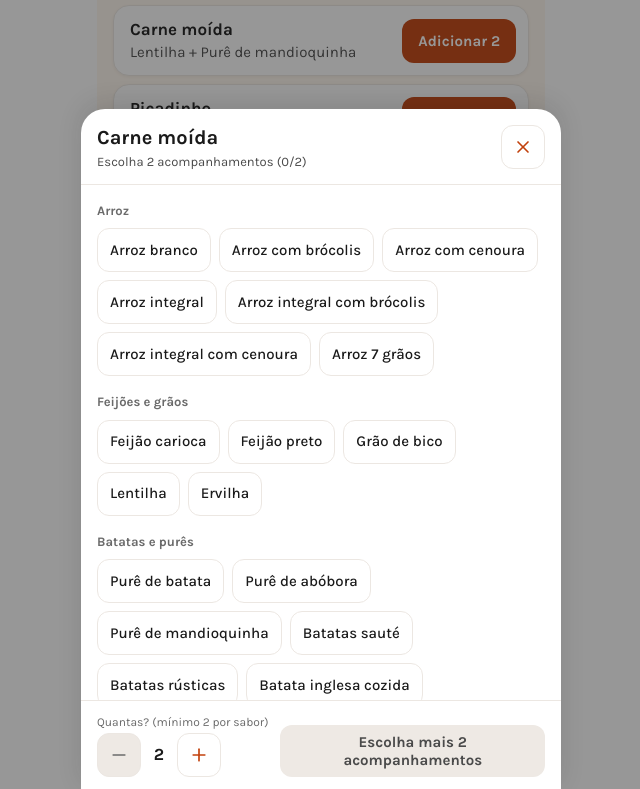
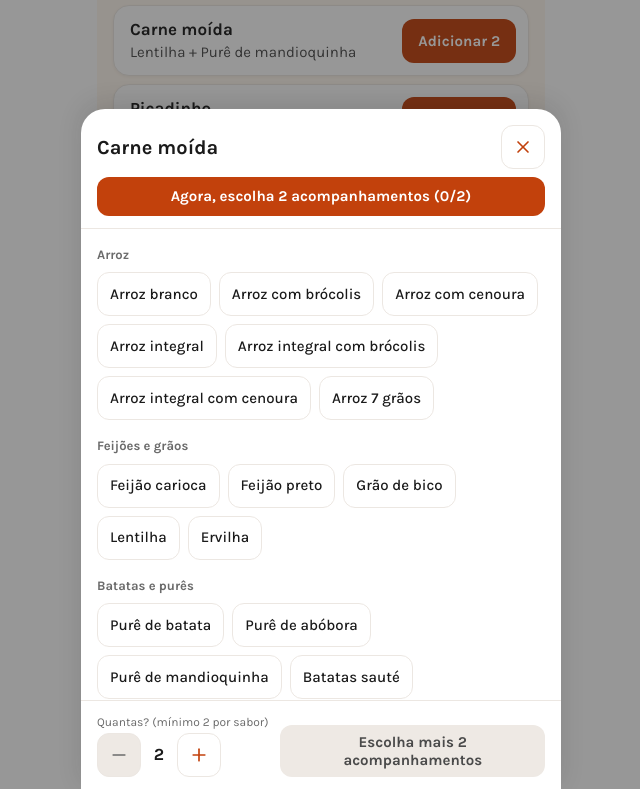
Before and after one commit to JBMCOINS/SALVIA, a plain HTML site: page pedido.html in a window 1280 px wide. Both pictures are taken after a click on the button "Carne moída". Shown: the part 439-1228 px from the top of the page, without its empty margins (319-959 px from the left). Drawn offline with Linux system fonts and the light colour scheme.

Commit message:
feat: faixa de destaque no painel - 'Agora, escolha 2 acompanhamentos' (laranja) e verde ao completar
Co-Authored-By: Claude Opus 5.5 <noreply@anthropic.com>

```diff
--- a/pedido.css
+++ b/pedido.css
@@ -223,12 +223,21 @@ body.tem-barra .coluna { padding-bottom: calc(var(--espaco-barra) + env(safe-are
   animation: subir var(--duracao) ease-out;
 }
 .painel-cabeca {
-  display: flex; align-items: flex-start; justify-content: space-between; gap: var(--e-3);
+  display: flex; flex-wrap: wrap; align-items: center; justify-content: space-between; gap: var(--e-2) var(--e-3);
   padding: var(--e-4) var(--e-4) var(--e-3);
   border-bottom: 1px solid var(--borda);
 }
-.painel-titulo { font-size: var(--t-secao); font-weight: 700; line-height: 1.25; }
-.painel-contador { margin-top: 2px; font-size: var(--t-rotulo); color: var(--texto-2); }
+.painel-titulo { flex: 1; min-width: 0; font-size: var(--t-secao); font-weight: 700; line-height: 1.25; }
+.painel-contador { flex-basis: 100%; font-size: var(--t-rotulo); color: var(--texto-2); }
+.painel-contador.destaque {
+  display: flex; align-items: center; justify-content: center; gap: var(--e-1);
+  padding: var(--e-2) var(--e-3);
+  border-radius: var(--raio-escolha);
+  background: var(--laranja); color: var(--fundo);
+  font-size: var(--t-apoio); font-weight: 700;
+}
+.painel-contador.destaque.pronto { background: var(--verde); }
+.painel-contador .icone { width: var(--icone-pequeno); height: var(--icone-pequeno); }
 .painel-corpo { flex: 1; overflow-y: auto; overscroll-behavior: contain; padding: 0 var(--e-4) var(--e-4); }
 .grupo-titulo { margin: var(--e-4) 0 var(--e-2); font-size: var(--t-rotulo); font-weight: 700; color: var(--texto-3); }
 .chips { display: flex; flex-wrap: wrap; gap: var(--e-2); }
--- a/pedido.js
+++ b/pedido.js
@@ -235,11 +235,9 @@ function abrirPainel(nomePrato) {
   const painel = $('painel');
   painel.innerHTML = `
     <div class="painel-cabeca">
-      <div>
-        <h2 class="painel-titulo" id="painel-titulo">${esc(prato.nome)}</h2>
-        <p class="painel-contador" id="painel-contador">${prato.comAcompanhamentos ? '' : 'Prato completo, sem acompanhamentos'}</p>
-      </div>
+      <h2 class="painel-titulo" id="painel-titulo">${esc(prato.nome)}</h2>
       <button type="button" class="botao-icone" data-acao="fechar-painel" aria-label="Fechar">${icone('fechar')}</button>
+      <p class="painel-contador${prato.comAcompanhamentos ? ' destaque' : ''}" id="painel-contador" aria-live="polite">${prato.comAcompanhamentos ? '' : 'Prato completo, sem acompanhamentos'}</p>
     </div>
     ${corpo}
     <div class="painel-rodape">
@@ -274,8 +272,12 @@ function atualizarPainel() {
   if (!p) return;
   const faltam = faltamAcompanhamentos();
   if (p.comAcompanhamentos) {
-    $('painel-contador').textContent =
-      `Escolha ${ACOMPANHAMENTOS_POR_PRATO} acompanhamentos (${p.acompanhamentos.length}/${ACOMPANHAMENTOS_POR_PRATO})`;
+    const contador = $('painel-contador');
+    const progresso = `(${p.acompanhamentos.length}/${ACOMPANHAMENTOS_POR_PRATO})`;
+    contador.classList.toggle('pronto', faltam === 0);
+    contador.innerHTML = faltam === 0
+      ? `${icone('check')}Acompanhamentos escolhidos ${progresso}`
+      : `Agora, escolha ${ACOMPANHAMENTOS_POR_PRATO} acompanhamentos ${progresso}`;
     document.querySelectorAll('#painel .chip').forEach((chip) => {
       const marcado = p.acompanhamentos.includes(chip.dataset.acomp);
       chip.setAttribute('aria-pressed', String(marcado));
```
Also changed, not shown: 1 other file.
